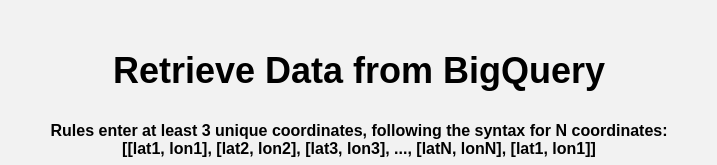
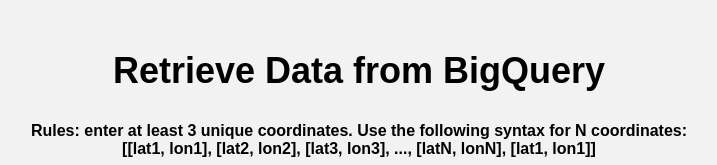
Before and after one commit to gmds2/gmds2.github.io, a plain HTML site: page index.html in a window 1280 px wide. Shown: the top 165 px of the page, without its empty margins (281-998 px from the left). Drawn offline with Linux system fonts and the light colour scheme.

Commit message:
Update index.html

```diff
--- a/index.html
+++ b/index.html
@@ -65,7 +65,7 @@
 </head>
 <body>
     <h1>Retrieve Data from BigQuery</h1>
-    <h4>Rules enter at least 3 unique coordinates, following the syntax for N coordinates:<br>[[lat1, lon1], [lat2, lon2], [lat3, lon3], ..., [latN, lonN], [lat1, lon1]]</h4>
+    <h4>Rules: enter at least 3 unique coordinates. Use the following syntax for N coordinates:<br>[[lat1, lon1], [lat2, lon2], [lat3, lon3], ..., [latN, lonN], [lat1, lon1]]</h4>
     <form action="https://us-central1-nwm-ciroh.cloudfunctions.net/retrieve_bigquery-testing" method="GET">
         <label for="coordinates">Enter a list of coordinates:</label><br>
         <textarea id="coordinates" name="coordinates" rows="10" cols="50"></textarea><br><br>
```
